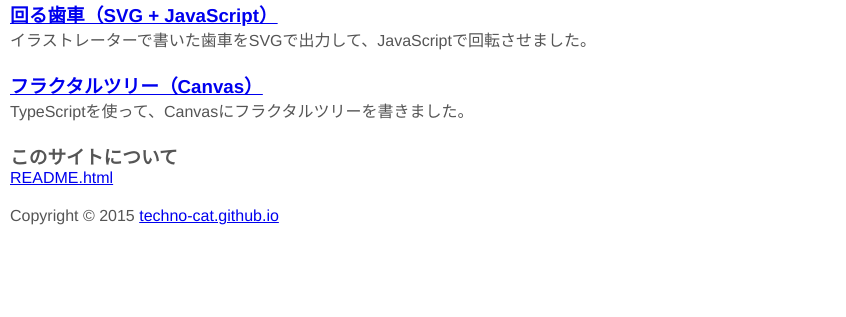
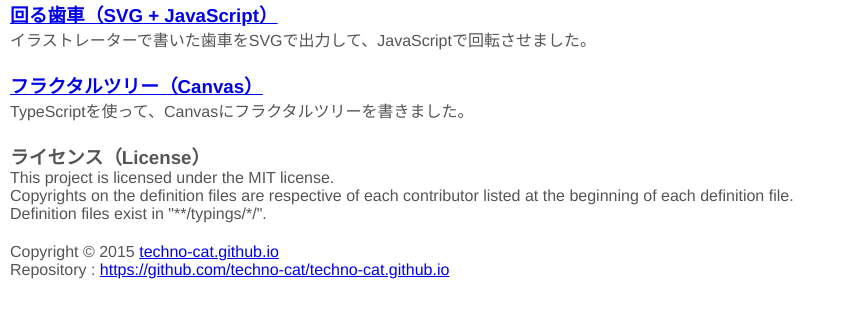
Before and after one commit to techno-cat/techno-cat.github.io, a plain HTML site: page index.html in a window 1280 px wide. Shown: the part 65-382 px from the top of the page, without its empty margins (0-846 px from the left). Drawn offline with Linux system fonts and the light colour scheme.

Commit message:
リポジトリの場所とライセンスに関する記述を追加

```diff
--- a/index.html
+++ b/index.html
@@ -34,11 +34,16 @@ header, footer {
         <p>TypeScriptを使って、Canvasにフラクタルツリーを書きました。</p>
     </section>
     <section class="content">
-        <h3>このサイトについて</h3>
-        <a href="README.html">README.html</a>
+        <h3>ライセンス（License）</h3>
+        <p>
+            This project is licensed under the MIT license.<br />
+            Copyrights on the definition files are respective of each contributor listed at the beginning of each definition file.<br />
+            Definition files exist in "**/typings/*/".
+        </p>
     </section>
     <footer>
-        Copyright &#169; 2015 <a href="http://techno-cat.github.io/">techno-cat.github.io</a>
+        Copyright &#169; 2015 <a href="http://techno-cat.github.io/">techno-cat.github.io</a><br />
+        Repository : <a href="https://github.com/techno-cat/techno-cat.github.io">https://github.com/techno-cat/techno-cat.github.io</a>
     </footer>
 </body>
 </html>
```
